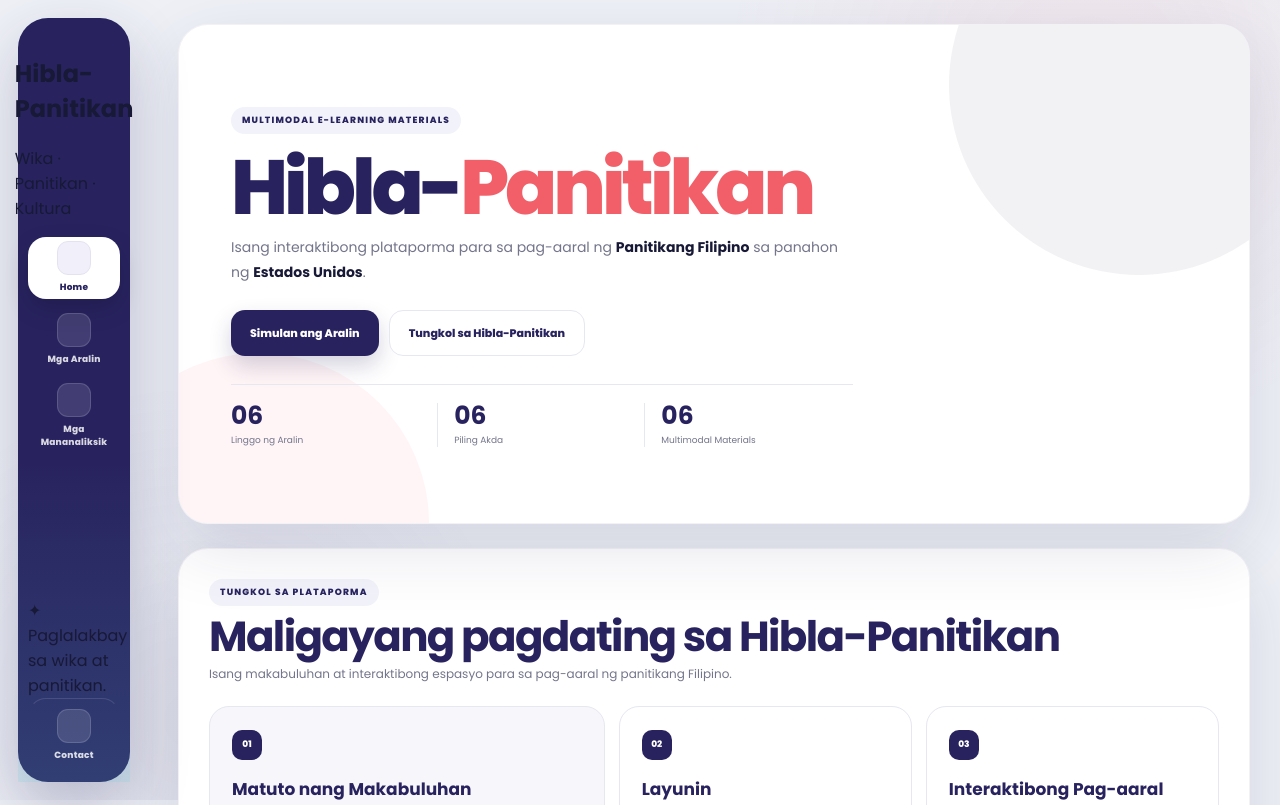
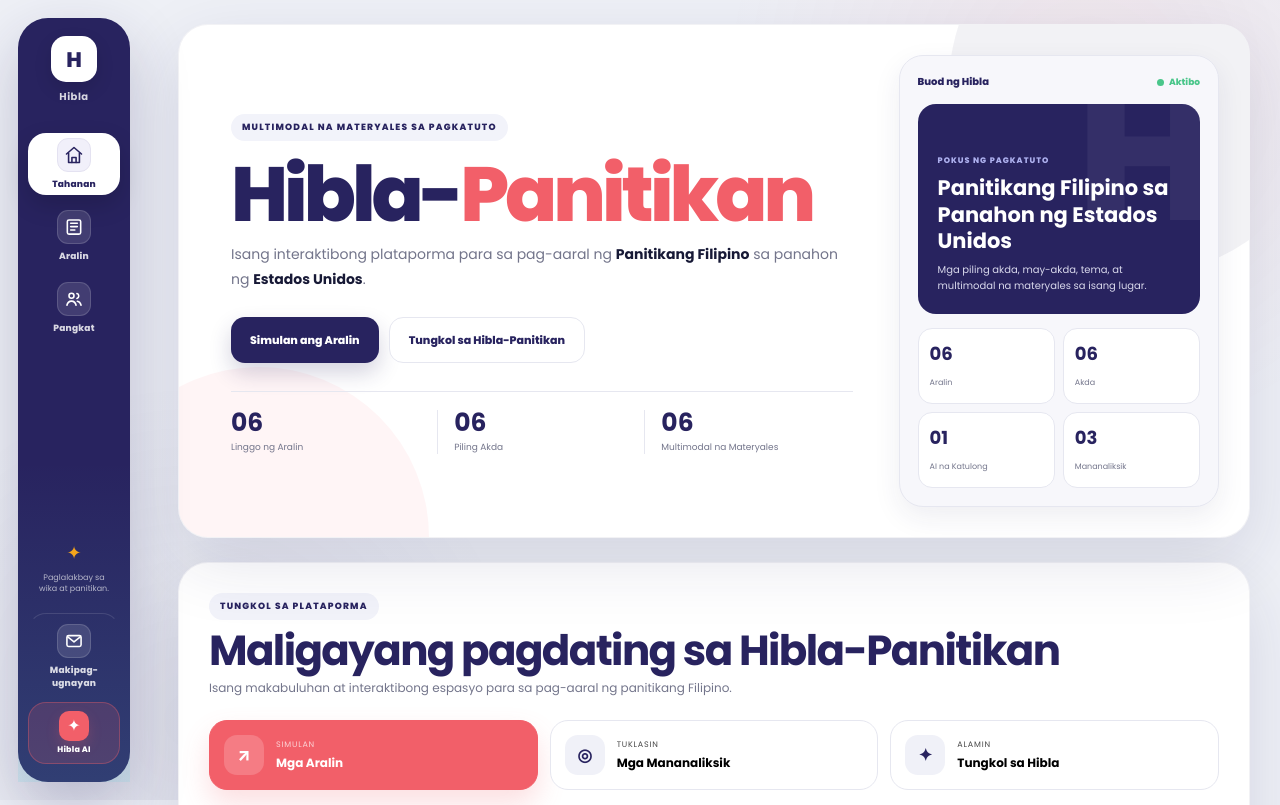
Before and after one commit to zephaniahjamesvalerio-web/hibla-ai-server, a website: page index.html in a window 1280 px wide. Shown: the top 805 px of the page. Drawn offline with Linux system fonts and the light colour scheme.

```diff
--- a/index.html
+++ b/index.html
@@ -1,10 +1,9 @@
-
 <!DOCTYPE html>
 <html lang="tl">
 <head>
     <meta charset="UTF-8">
     <meta name="viewport" content="width=device-width, initial-scale=1.0">
-    <meta name="theme-color" content="#7d0b12">
+    <meta name="theme-color" content="#28235f">
 
     <title>Hibla-Panitikan | Panitikang Filipino</title>
 
@@ -64,200 +63,149 @@
 
 <body>
 
+    <aside class="sidebar" id="sidebar" aria-label="Pangunahing nabigasyon ng Hibla-Panitikan">
+        <div class="sidebar-logo">
+            <span class="logo-badge">H</span>
+            <small>Hibla</small>
+        </div>
+        <nav class="sidebar-nav" aria-label="Pangunahing menu">
+            <button class="side-link active" type="button" data-section="home" aria-current="page" title="Home">
+                <span class="nav-icon" aria-hidden="true"><svg viewBox="0 0 24 24" fill="none" stroke="currentColor" stroke-width="1.9" stroke-linecap="round" stroke-linejoin="round"><path d="M3 10.8 12 3l9 7.8"/><path d="M5.5 9.5V21h13V9.5"/><path d="M9.5 21v-6h5v6"/></svg></span><span class="nav-label">Tahanan</span>
+            </button>
+            <button class="side-link" type="button" data-section="lesson" title="Mga Aralin">
+                <span class="nav-icon" aria-hidden="true"><svg viewBox="0 0 24 24" fill="none" stroke="currentColor" stroke-width="1.9" stroke-linecap="round" stroke-linejoin="round"><rect x="4" y="3.5" width="16" height="17" rx="2"/><path d="M8 7.5h8M8 11.5h8M8 15.5h5"/></svg></span><span class="nav-label">Aralin</span>
+            </button>
+            <button class="side-link" type="button" data-section="researchersPage" title="Mga Mananaliksik">
+                <span class="nav-icon" aria-hidden="true"><svg viewBox="0 0 24 24" fill="none" stroke="currentColor" stroke-width="1.9" stroke-linecap="round" stroke-linejoin="round"><circle cx="9" cy="8" r="3"/><path d="M3.5 19.5c.7-3.2 2.5-5 5.5-5s4.8 1.8 5.5 5"/><path d="M15.5 5.5a3 3 0 0 1 0 5.8M16 14.8c2.2.3 3.7 1.8 4.5 4.7"/></svg></span><span class="nav-label">Pangkat</span>
+            </button>
+        </nav>
+        <div class="sidebar-bottom">
+            <div class="sidebar-quote">
+                <span>✦</span>
+                <small>Paglalakbay sa wika at panitikan.</small>
+            </div>
+            <button class="side-link contact-link" id="contactButton" type="button" title="Makipag-ugnayan">
+                <span class="nav-icon" aria-hidden="true"><svg viewBox="0 0 24 24" fill="none" stroke="currentColor" stroke-width="1.9" stroke-linecap="round" stroke-linejoin="round"><rect x="3.5" y="5.5" width="17" height="13" rx="2"/><path d="m4.5 7 7.5 6 7.5-6"/></svg></span><span class="nav-label">Makipag-ugnayan</span>
+            </button>
+        </div>
+        <!-- Hibla AI lives inside the sidebar so its launcher never floats over page content. -->
     <!-- =========================================
-         BACKGROUND EFFECTS
+         HIBLA AI CHATBOT
     ========================================== -->
 
-    <div class="ambient ambient-one"></div>
-    <div class="ambient ambient-two"></div>
-    <div class="grid-background"></div>
+        <div class="chatbot" id="chatbot">
 
 
-    <!-- =========================================
-         SIDEBAR / MOBILE NAVIGATION
-    ========================================== -->
-
-    <aside
-        class="sidebar"
-        id="sidebar"
-        aria-label="Hibla-Panitikan navigation"
-    >
-
-        <!-- BRAND -->
-        <div class="sidebar-brand">
-
-            <h2>
-                Hibla-Panitikan
-            </h2>
-
-            <div class="brand-divider"></div>
-
-            <p class="brand-subtitle">
-                Wika · Panitikan · Kultura
-            </p>
-
-        </div>
+        <!-- CHATBOT TOGGLE -->
+        <button
+            class="chatbot-toggle"
+            id="chatbotToggle"
+            type="button"
+            aria-label="Buksan ang Hibla AI"
+            aria-expanded="false"
+            aria-controls="chatbotWindow"
+        >
+            <span class="chatbot-toggle-icon" aria-hidden="true">✦</span>
+            <span class="chatbot-toggle-label">Hibla AI</span>
+        </button>
 
 
-        <!-- MAIN NAVIGATION -->
-        <nav
-            class="sidebar-nav"
-            aria-label="Main navigation"
+
+        <!-- CHATBOT WINDOW -->
+        <div
+            class="chatbot-window"
+            id="chatbotWindow"
+            aria-label="Hibla AI na Chat"
         >
 
-            <!-- HOME -->
-            <button
-                class="side-link active"
-                type="button"
-                data-section="home"
-                aria-current="page"
-                aria-label="Home"
-                title="Home"
+
+            <!-- CHATBOT HEADER -->
+            <div class="chatbot-header">
+
+                <div>
+
+                    <strong>
+                        Hibla AI
+                    </strong>
+
+                    <small>
+                        Local Learning Assistant
+                    </small>
+
+                    </div>
+
+
+                <button
+                    id="chatbotClose"
+                    type="button"
+                    aria-label="Isara ang Hibla AI"
+                >
+                    ×
+                </button>
+
+
+                </div>
+
+
+
+            <!-- CHATBOT MESSAGES -->
+            <div
+                class="chatbot-messages"
+                id="chatbotMessages"
+                aria-live="polite"
             >
 
-                <span class="nav-icon" aria-hidden="true">
+                <div class="chatbot-message bot">
 
-                    <svg
-                        viewBox="0 0 24 24"
-                        fill="none"
-                        xmlns="http://www.w3.org/2000/svg"
-                    >
-                        <path d="m3 10 9-7 9 7"/>
-                        <path d="M5 9v12h14V9"/>
-                        <path d="M9 21v-7h6v7"/>
-                    </svg>
+                    Kumusta! 👋
 
-                </span>
+                    <br><br>
 
-                <span class="nav-label">
-                    Home
-                </span>
+                    Ako ang <strong>Hibla AI</strong>.
 
-            </button>
+                    <br><br>
+
+                    Maaari mo akong tanungin tungkol
+                    sa mga aralin at panitikan
+                    sa website na ito.
+
+                    </div>
+
+                </div>
 
 
-            <!-- LESSONS -->
-            <button
-                class="side-link"
-                type="button"
-                data-section="lesson"
-                aria-label="Mga Aralin"
-                title="Mga Aralin"
-            >
 
-                <span class="nav-icon" aria-hidden="true">
+            <!-- CHATBOT INPUT -->
+            <div class="chatbot-input-area">
 
-                    <svg
-                        viewBox="0 0 24 24"
-                        fill="none"
-                        xmlns="http://www.w3.org/2000/svg"
-                    >
-                        <path d="M4 19.5A2.5 2.5 0 0 1 6.5 17H20"/>
-                        <path d="M6.5 2H20v20H6.5A2.5 2.5 0 0 1 4 19.5v-15A2.5 2.5 0 0 1 6.5 2Z"/>
-                        <path d="M8 7h8"/>
-                        <path d="M8 11h8"/>
-                    </svg>
-
-                </span>
-
-                <span class="nav-label">
-                    Mga Aralin
-                </span>
-
-            </button>
+                <input
+                    type="text"
+                    id="chatbotInput"
+                    placeholder="Magtanong tungkol sa aralin..."
+                    autocomplete="off"
+                    aria-label="I-type ang iyong tanong"
+                >
 
 
-            <!-- RESEARCHERS -->
-            <button
-                class="side-link"
-                type="button"
-                id="researcherButton"
-                data-section="researchersPage"
-                aria-label="Mga Mananaliksik"
-                title="Mga Mananaliksik"
-            >
-
-                <span class="nav-icon" aria-hidden="true">
-
-                    <svg
-                        viewBox="0 0 24 24"
-                        fill="none"
-                        xmlns="http://www.w3.org/2000/svg"
-                    >
-                        <path d="M16 21v-2a4 4 0 0 0-4-4H6a4 4 0 0 0-4 4v2"/>
-                        <circle cx="9" cy="7" r="4"/>
-                        <path d="M22 21v-2a4 4 0 0 0-3-3.87"/>
-                        <path d="M16 3.13a4 4 0 0 1 0 7.75"/>
-                    </svg>
-
-                </span>
-
-                <span class="nav-label">
-                    Mga Mananaliksik
-                </span>
-
-            </button>
-
-        </nav>
+                <button
+                    id="chatbotSend"
+                    type="button"
+                    aria-label="Ipadala ang mensahe"
+                >
+                    ➤
+                </button>
 
 
-        <!-- SIDEBAR BOTTOM -->
-        <div class="sidebar-bottom">
+                </div>
 
-            <div class="sidebar-note">
-
-                <span class="note-mark" aria-hidden="true">
-                    ✦
-                </span>
-
-                <span class="note-text">
-                    Paglalakbay sa wika at panitikan.
-                </span>
 
             </div>
 
-
-            <!-- CONTACT -->
-            <button
-                class="side-link contact-link"
-                id="contactButton"
-                type="button"
-                aria-label="Contact"
-                title="Contact"
-            >
-
-                <span class="nav-icon" aria-hidden="true">
-
-                    <svg
-                        viewBox="0 0 24 24"
-                        fill="none"
-                        xmlns="http://www.w3.org/2000/svg"
-                    >
-                        <rect x="3" y="5" width="18" height="14" rx="2"/>
-                        <path d="m3 7 9 6 9-6"/>
-                    </svg>
-
-                </span>
-
-                <span class="nav-label">
-                    Contact
-                </span>
-
-            </button>
-
-        </div>
-
+    </div>
     </aside>
 
 
-
-    <!-- =========================================
-         MAIN WEBSITE CONTENT
-    ========================================== -->
-
-    <main id="mainContent">
-
-
+<main id="mainContent">
         <!-- =====================================
              HERO / HOME HEADER
         ====================================== -->
@@ -271,7 +219,7 @@
             <div class="hero-content">
 
                 <span class="eyebrow">
-                    MULTIMODAL E-LEARNING MATERIALS
+                    MULTIMODAL NA MATERYALES SA PAGKATUTO
                 </span>
 
                 <h1>
@@ -320,12 +268,30 @@
 
                     <div class="stat">
                         <strong>06</strong>
-                        <span>Multimodal Materials</span>
+                        <span>Multimodal na Materyales</span>
                     </div>
 
                 </div>
 
             </div>
+
+            <aside class="hero-dashboard-card" aria-label="Mabilis na buod">
+                <div class="mini-card-head">
+                    <span>Buod ng Hibla</span>
+                    <span class="status-dot"><span></span> Aktibo</span>
+                </div>
+                <div class="hero-feature">
+                    <span class="hero-feature-label">POKUS NG PAGKATUTO</span>
+                    <strong>Panitikang Filipino sa Panahon ng Estados Unidos</strong>
+                    <p>Mga piling akda, may-akda, tema, at multimodal na materyales sa isang lugar.</p>
+                </div>
+                <div class="hero-mini-grid">
+                    <div><strong>06</strong><span>Aralin</span></div>
+                    <div><strong>06</strong><span>Akda</span></div>
+                    <div><strong>01</strong><span>AI na Katulong</span></div>
+                    <div><strong>03</strong><span>Mananaliksik</span></div>
+                </div>
+            </aside>
 
         </section>
 
@@ -358,6 +324,22 @@
                         para sa pag-aaral ng panitikang Filipino.
                     </p>
 
+                </div>
+
+
+                <div class="quick-access-grid" aria-label="Mabilis na access">
+                    <button class="quick-access-card featured" type="button" data-section="lesson">
+                        <span class="quick-icon">↗</span>
+                        <span><small>SIMULAN</small><strong>Mga Aralin</strong></span>
+                    </button>
+                    <button class="quick-access-card" type="button" data-section="researchersPage">
+                        <span class="quick-icon">◎</span>
+                        <span><small>TUKLASIN</small><strong>Mga Mananaliksik</strong></span>
+                    </button>
+                    <button class="quick-access-card" type="button" id="aboutQuickButton">
+                        <span class="quick-icon">✦</span>
+                        <span><small>ALAMIN</small><strong>Tungkol sa Hibla</strong></span>
+                    </button>
                 </div>
 
 
@@ -596,7 +578,7 @@
                 <div class="section-heading">
 
                     <span class="eyebrow">
-                        RESEARCH TEAM
+                        PANGKAT NG MANANALIKSIK
                     </span>
 
                     <h2>
@@ -820,123 +802,6 @@
 
 
     <!-- =========================================
-         HIBLA AI CHATBOT
-    ========================================== -->
-
-    <div class="chatbot" id="chatbot">
-
-
-        <!-- CHATBOT TOGGLE -->
-        <button
-            class="chatbot-toggle"
-            id="chatbotToggle"
-            type="button"
-            aria-label="Buksan ang Hibla AI"
-            aria-expanded="false"
-            aria-controls="chatbotWindow"
-        >
-            <span aria-hidden="true">
-                ✦
-            </span>
-        </button>
-
-
-
-        <!-- CHATBOT WINDOW -->
-        <div
-            class="chatbot-window"
-            id="chatbotWindow"
-            aria-label="Hibla AI Chat"
-        >
-
-
-            <!-- CHATBOT HEADER -->
-            <div class="chatbot-header">
-
-                <div>
-
-                    <strong>
-                        Hibla AI
-                    </strong>
-
-                    <small>
-                        Local Learning Assistant
-                    </small>
-
-                </div>
-
-
-                <button
-                    id="chatbotClose"
-                    type="button"
-                    aria-label="Isara ang Hibla AI"
-                >
-                    ×
-                </button>
-
-
-            </div>
-
-
-
-            <!-- CHATBOT MESSAGES -->
-            <div
-                class="chatbot-messages"
-                id="chatbotMessages"
-                aria-live="polite"
-            >
-
-                <div class="chatbot-message bot">
-
-                    Kumusta! 👋
-
-                    <br><br>
-
-                    Ako ang <strong>Hibla AI</strong>.
-
-                    <br><br>
-
-                    Maaari mo akong tanungin tungkol
-                    sa mga aralin at panitikan
-                    sa website na ito.
-
-                </div>
-
-            </div>
-
-
-
-            <!-- CHATBOT INPUT -->
-            <div class="chatbot-input-area">
-
-                <input
-                    type="text"
-                    id="chatbotInput"
-                    placeholder="Magtanong tungkol sa aralin..."
-                    autocomplete="off"
-                    aria-label="I-type ang iyong tanong"
-                >
-
-
-                <button
-                    id="chatbotSend"
-                    type="button"
-                    aria-label="Ipadala ang mensahe"
-                >
-                    ➤
-                </button>
-
-
-            </div>
-
-
-        </div>
-
-    </div>
-
-
-
-    <!-- =========================================
          CHATBOT TOGGLE
     ========================================== -->
 
@@ -996,6 +861,36 @@
 
 
 
+
+    <script>
+    document.addEventListener("DOMContentLoaded", function () {
+        const mobileMenu = document.getElementById("mobileMenuButton");
+        const mobileNav = document.getElementById("mobileQuickNav");
+        const topContact = document.getElementById("topContactButton");
+        const mobileContact = document.getElementById("mobileContactButton");
+        const contact = document.getElementById("contactButton");
+        const aboutQuick = document.getElementById("aboutQuickButton");
+        const about = document.getElementById("aboutButton");
+
+        function openContact() { if (contact) contact.click(); }
+        topContact?.addEventListener("click", openContact);
+        mobileContact?.addEventListener("click", openContact);
+        aboutQuick?.addEventListener("click", () => about?.click());
+
+        mobileMenu?.addEventListener("click", () => {
+            const open = mobileNav?.classList.toggle("open");
+            mobileMenu.setAttribute("aria-expanded", String(!!open));
+        });
+
+        mobileNav?.addEventListener("click", (event) => {
+            if (event.target.closest("button[data-section]")) {
+                mobileNav.classList.remove("open");
+                mobileMenu?.setAttribute("aria-expanded", "false");
+            }
+        });
+    });
+    </script>
+
     <!-- MAIN JAVASCRIPT -->
     <script src="script.js"></script>
 
```
